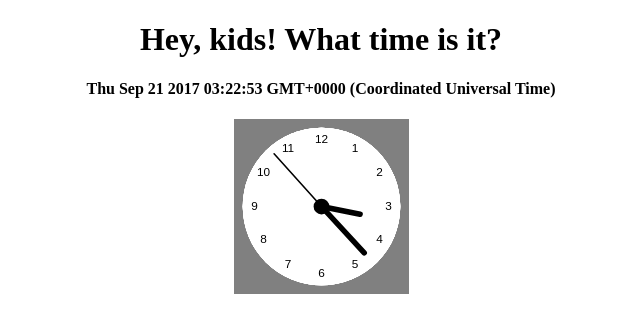
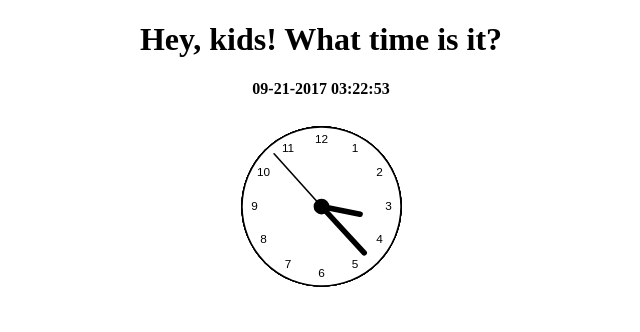
Before and after one commit to mrmohrbacher/blackriverinc.com, an Angular app in the folder clock-app/: page / in a window 1280 px wide. Shown: the top 332 px of the page, without its empty margins (319-959 px from the left). Built offline with nearby package versions, Linux system fonts and the light colour scheme.

Commit message:
clock-app: format date display 'MM-dd-yyyy hh:mm:ss'

```diff
--- a/clock-app/src/app/clock/clock.component.html
+++ b/clock-app/src/app/clock/clock.component.html
@@ -1,4 +1,4 @@
-<h4 style="text-align:center;">{{currentTime}}</h4>
+<h4 style="text-align:center;">{{currentTime | date: "MM-dd-yyyy hh:mm:ss"}}</h4>
 <div style="margin-left:auto;margin-right:auto;height:175px;width:175px;position:relative">
-  <canvas #clockface  style="background-color:gray;"></canvas>
+  <canvas #clockface></canvas>
 </div>
--- a/clock-app/src/app/clock/clock.component.ts
+++ b/clock-app/src/app/clock/clock.component.ts
@@ -28,6 +28,8 @@ export class ClockComponent implements OnInit {
   private drawFace(context: CanvasRenderingContext2D, radius: number) {
     context.beginPath();
     context.arc(0, 0, radius, 0, 2 * Math.PI);
+    context.lineWidth = 3;
+    context.stroke();
     context.fillStyle = "white";
     context.fill();
 
```
